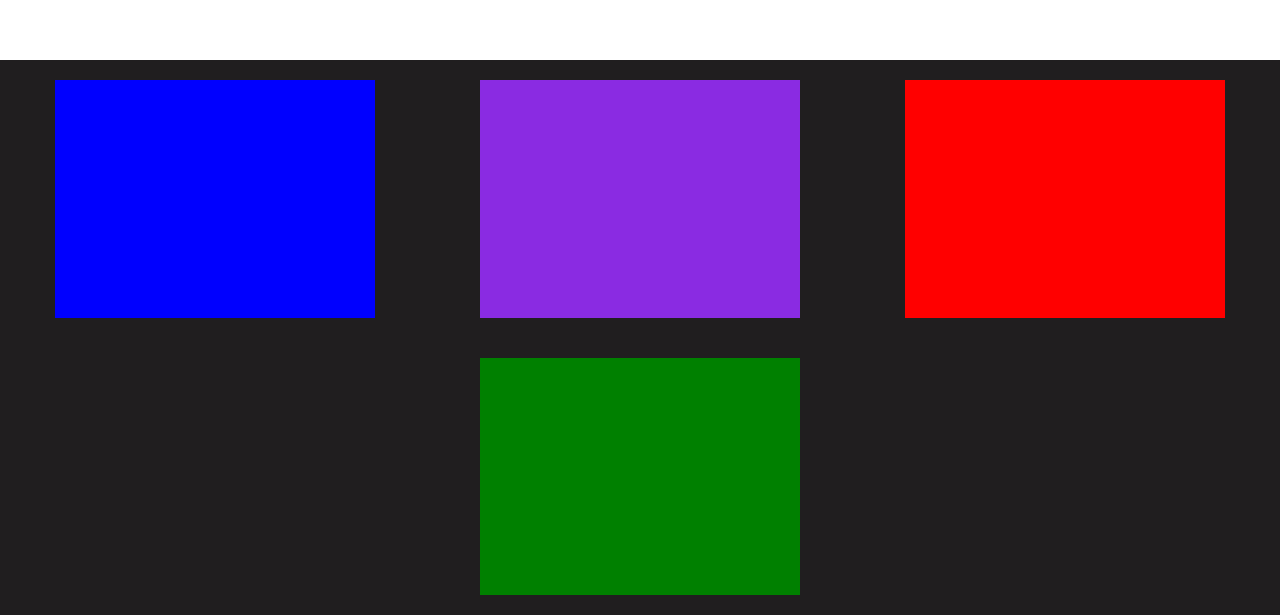
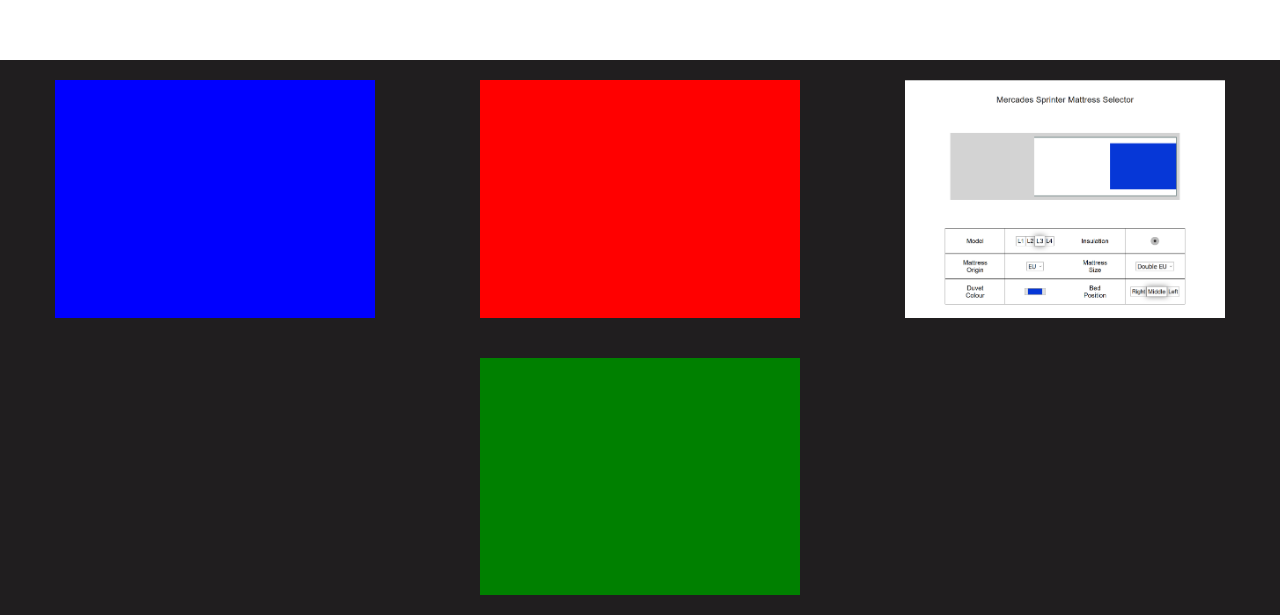
Before and after one commit to sophieatgithub/firstWebsite, a website: page pages/index.html in a window 1280 px wide. Shown: the part 1860-2475 px from the top of the page. Drawn offline with Linux system fonts and the light colour scheme.

Commit message:
Van Template

```diff
--- a/pages/index.html
+++ b/pages/index.html
@@ -35,7 +35,7 @@
     <div class="portfolioContainer" id="portfolio">
         <div class="showcase1"></div>
         <div class="showcase2"></div>
-        <div class="showcase3"></div>
+        <a href="../van-template/index.html"><div class="showcase3"></div></a>
         <div class="showcase4"></div>
     </div>
 </body>
--- a/styles/main.css
+++ b/styles/main.css
@@ -27,6 +27,11 @@ body, html {
     background-image: url(../images/galaxy2.jpg);
 }
 
+.showcase3 {
+    background-image: url(../images/vanTemplateImage.png);
+    background-size: cover;
+    background-position: center;
+}
 /** Text **/
 
 /*Container div for Welcome message*/
@@ -185,11 +190,7 @@ body, html {
     }
 
     .showcase2 {
-        background-color: blueviolet
-    }
-
-    .showcase3 {
-        background-color: red
+        background-color: red;
     }
 
     .showcase4 {
```
Also changed, not shown: images/vanTemplateImage.png (added).
